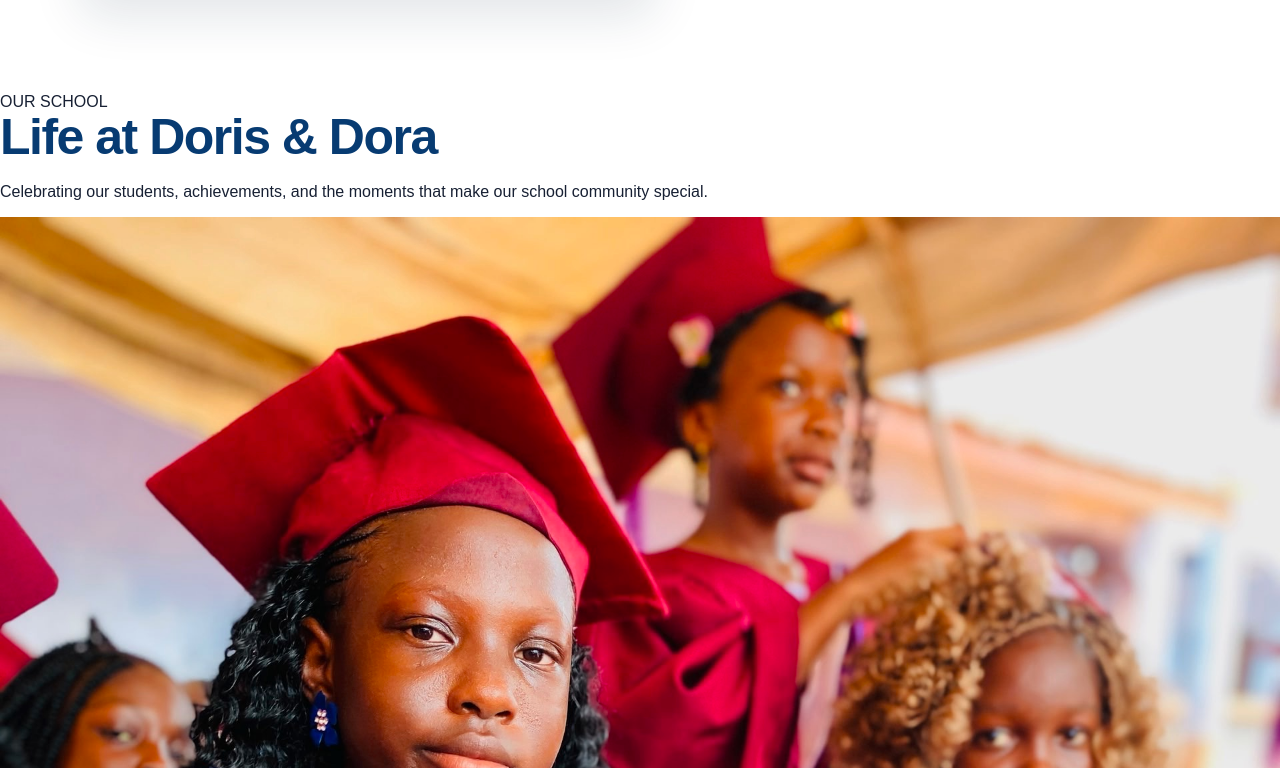
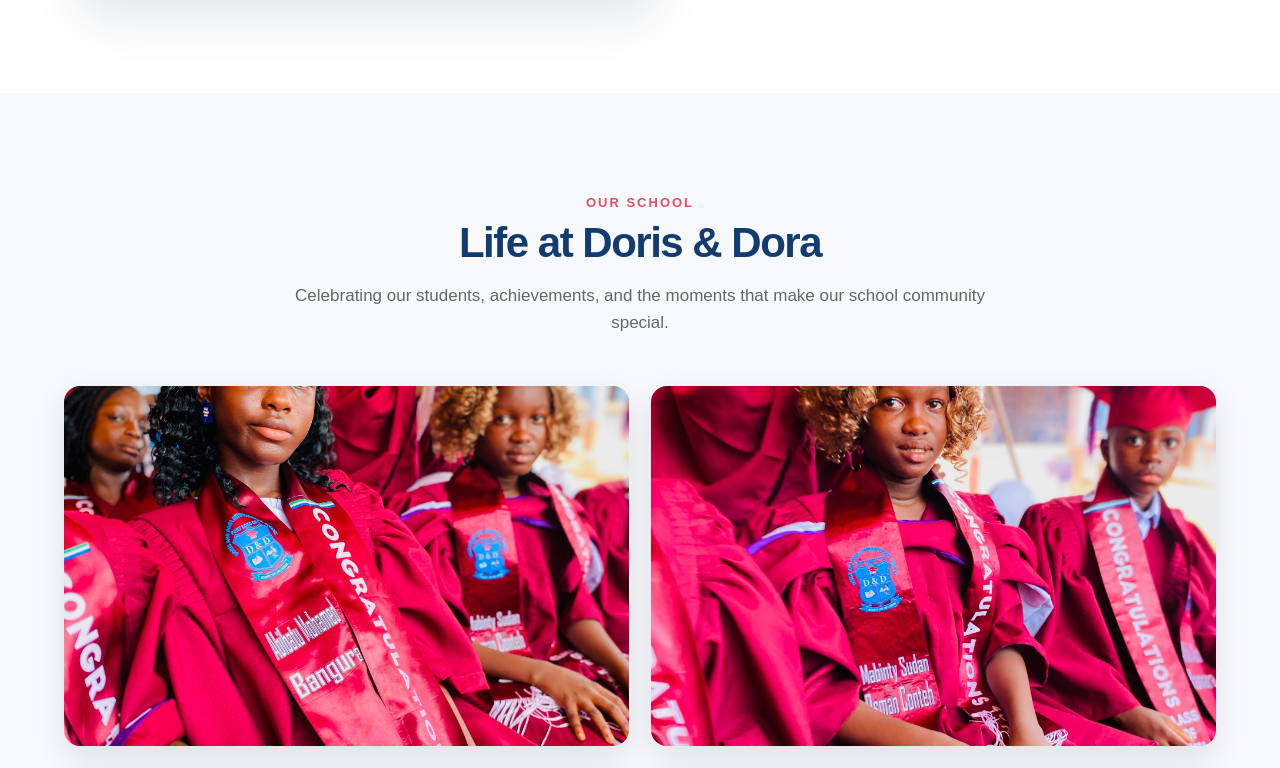
Before and after one commit to lassay9924-design/doris-dora-school, a Next.js app: page / in a window 1280 px wide. Shown: the part 2832-3600 px from the top of the page. Built offline with nearby package versions, Linux system fonts and the light colour scheme.

Commit message:
Add gallery styles to globals.css

```diff
--- a/app/globals.css
+++ b/app/globals.css
@@ -469,3 +469,77 @@ h2 { color: #073b72; font-size: clamp(34px, 4vw, 50px); line-height: 1.05; lette
     gap: 10px;
   }
 }
+.gallery-section {
+  padding: 100px 5%;
+  background: #f7f9fc;
+}
+
+.gallery-container {
+  max-width: 1300px;
+  margin: 0 auto;
+}
+
+.gallery-heading {
+  text-align: center;
+  max-width: 700px;
+  margin: 0 auto 50px;
+}
+
+.gallery-heading span {
+  font-size: 13px;
+  font-weight: 800;
+  letter-spacing: 2px;
+  color: #e84d61;
+}
+
+.gallery-heading h2 {
+  margin: 10px 0 15px;
+  font-size: 42px;
+  color: #123c70;
+}
+
+.gallery-heading p {
+  color: #666;
+  font-size: 17px;
+  line-height: 1.6;
+}
+
+.gallery-grid {
+  display: grid;
+  grid-template-columns: repeat(2, 1fr);
+  gap: 22px;
+}
+
+.gallery-card {
+  height: 360px;
+  overflow: hidden;
+  border-radius: 16px;
+  background: #ddd;
+  box-shadow: 0 10px 30px rgba(0, 0, 0, 0.1);
+}
+
+.gallery-card img {
+  width: 100%;
+  height: 100%;
+  display: block;
+  object-fit: cover;
+  transition: transform 0.4s ease;
+}
+
+.gallery-card:hover img {
+  transform: scale(1.04);
+}
+
+@media (max-width: 700px) {
+  .gallery-grid {
+    grid-template-columns: 1fr;
+  }
+
+  .gallery-card {
+    height: 280px;
+  }
+
+  .gallery-heading h2 {
+    font-size: 34px;
+  }
+}
```
